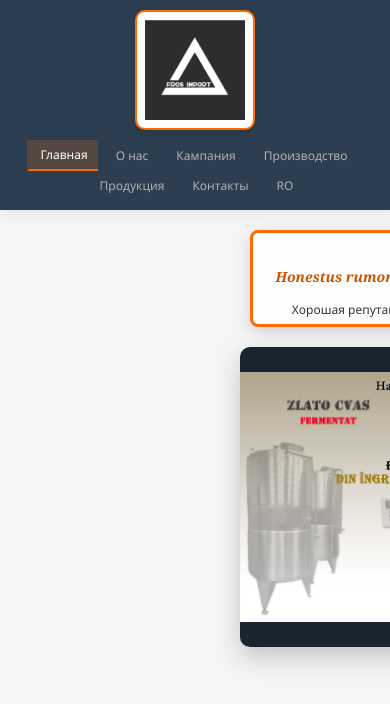
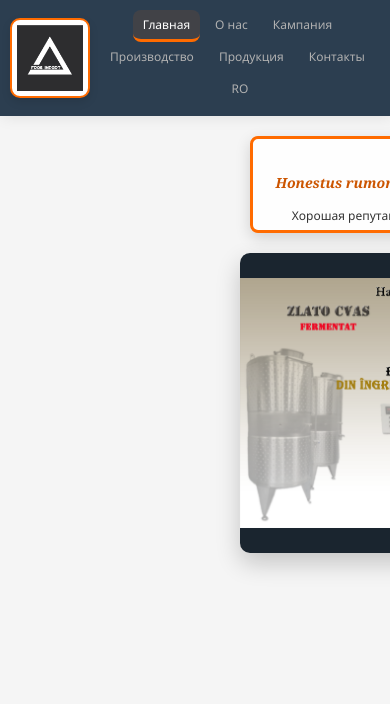
Before and after one commit to Alexmadan/Frosimport, a plain HTML site: page index.html in a window 390 px wide. Shown: the top 704 px of the page. Drawn offline with Linux system fonts and the light colour scheme.

Commit message:
Update sidebar.css

```diff
--- a/sidebar.css
+++ b/sidebar.css
@@ -97,7 +97,6 @@ body {
 /* --- Адаптация для телефонов --- */
 @media (max-width: 768px) {
   body {
-    flex-wrap: wrap;
     flex-direction: column;
   }
 
@@ -106,8 +105,53 @@ body {
     position: relative;
     height: auto;
     padding: 10px;
+    flex-direction: row;
+    align-items: center;
+    justify-content: space-between;
+    flex-wrap: wrap;
+  }
+
+  .common-logo-container {
+    width: auto;
+    max-width: 80px;
+    padding: 5px;
     margin-bottom: 0;
-    flex-direction: column; /* вертикально на мобильных по умолчанию */
+    margin-right: 10px;
+  }
+
+  .common-logo {
+    max-width: 70px;
+  }
+
+  .common-nav {
+    flex-direction: row;
+    flex-wrap: wrap;
+    justify-content: center;
+    flex-grow: 0;
+    width: calc(100% - 90px);
+  }
+
+  .common-nav-link {
+    padding: 6px 10px;
+    font-size: 12px;
+    margin-bottom: 0;
+    margin-right: 5px;
+    border-left: none;
+    border-bottom: 3px solid transparent;
+  }
+
+  .common-nav-link:last-child {
+    margin-right: 0;
+  }
+
+  .common-nav-link.active {
+    border-left-color: transparent;
+    border-bottom-color: #ff6b00;
+    background: rgba(255, 107, 0, 0.1);
+  }
+
+  .common-nav-link.active::before {
+    content: none;
   }
 
   .main-content-area {
@@ -115,47 +159,4 @@ body {
     width: 100%;
     padding: 10px;
   }
-
-  .common-logo-container {
-    margin-bottom: 10px;
-    padding: 8px;
-    max-width: 120px;
-    margin-left: auto;
-    margin-right: auto;
-  }
-
-  .common-logo {
-    max-width: 100px;
-  }
-
-  .common-nav {
-    flex-direction: row;
-    flex-wrap: wrap;
-    justify-content: center;
-  }
-
-  .common-nav-link {
-    padding: 6px 10px;
-    font-size: 12px;
-    margin-bottom: 0;
-    margin-right: 5px;
-    width: auto;
-    white-space: nowrap;
-  }
-
-  .common-nav-link:last-child {
-    margin-right: 0;
-  }
-
-  /* Убираем треугольник на мобильных */
-  .common-nav-link.active::before {
-    content: none;
-  }
-
-  /* Активная ссылка подчёркивается снизу */
-  .common-nav-link.active {
-    border-left-color: transparent;
-    border-bottom: 2px solid #ff6b00;
-    border-radius: 0;
-  }
 }
```
